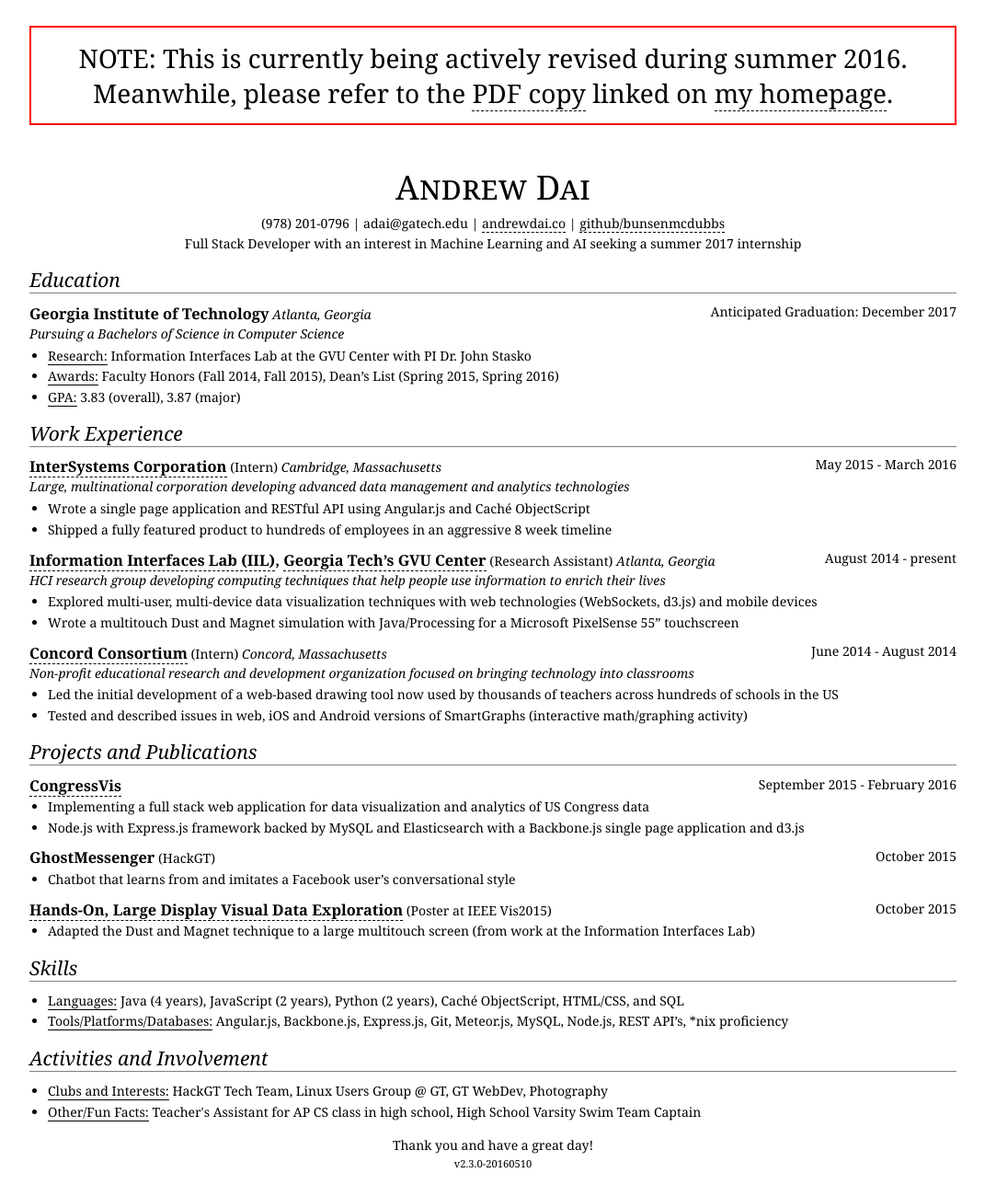
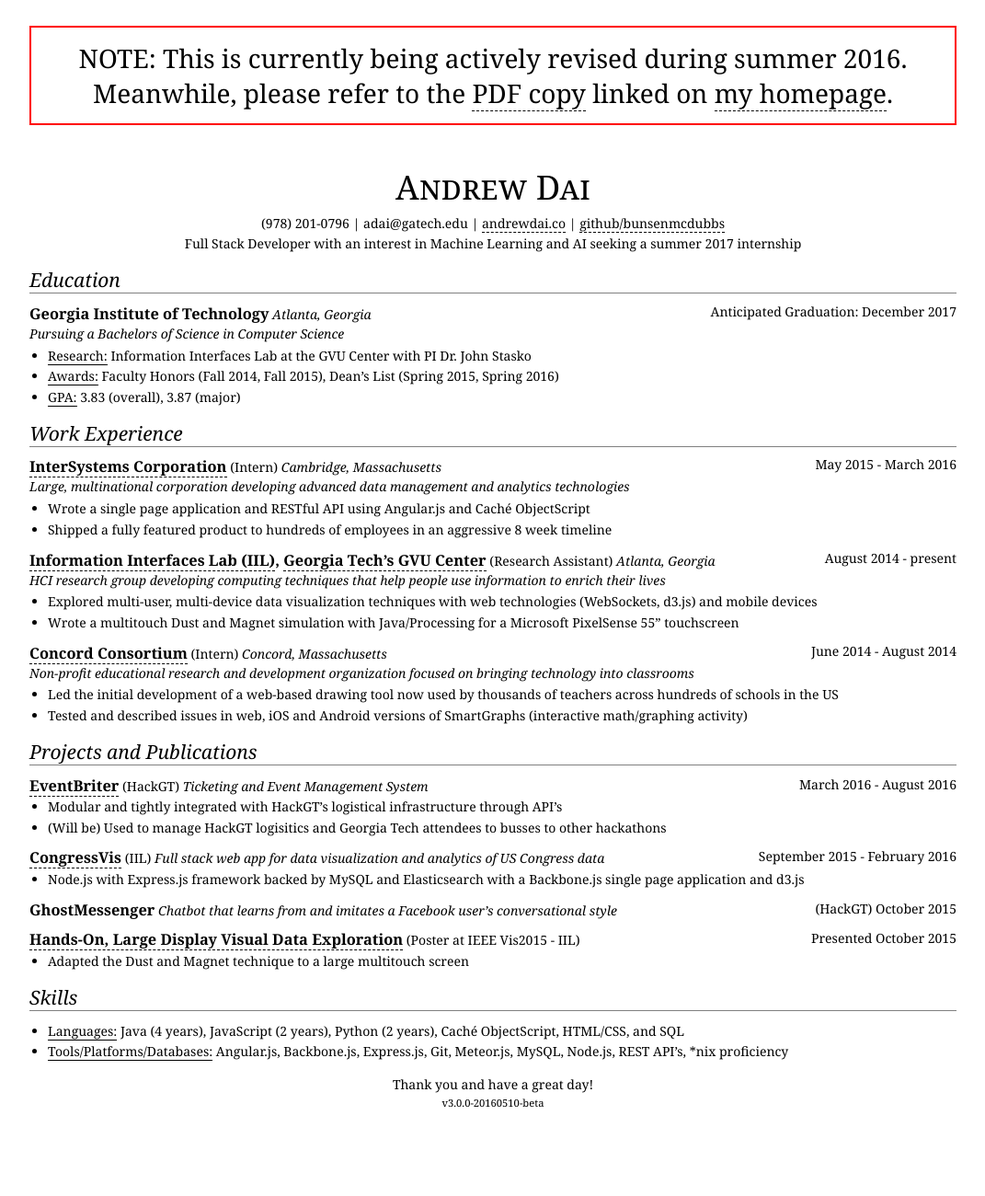
Before and after one commit to bunsenmcdubbs/bunsenmcdubbs.github.io, a Jekyll site: the page resume/index.html, which Jekyll copies as it is, in a window 1280 px wide. Shown: the whole page at 92% size, without its empty margins (104-1175 px from the left). Built offline with Jekyll 4.4.1, drawn with Linux system fonts in a browser that asks for light colours; after the commit the page ends 1234 px from its top, so only the background shows below that.

Commit message:
clean up projects and add eventbriter, also comment out activities section

```diff
--- a/resume/index.html
+++ b/resume/index.html
@@ -139,6 +139,7 @@
     </div>
   </section>
 
+
 <!--
 8888888b.                   d8b                   888
 888    888                                        888
@@ -155,11 +156,27 @@
     <h2>Projects and Publications</h2>
 
     <div class="entry">
+      <h3><a href="https://github.com/HackGT/EventBriter">EventBriter</a></h3>
+      <span class="role">HackGT</span>
+      <span class='des'>Ticketing and Event Management System</span>
+      <span class="date">March 2016 - August 2016</span>
+      <ul>
+        <li><p>Modular and tightly integrated with HackGT&rsquo;s
+          logistical infrastructure through API&rsquo;s</p></li>
+        <li><p>(Will be) Used to manage HackGT logisitics and Georgia Tech
+          attendees to busses to other hackathons</p></li>
+      </ul>
+    </div>
+
+    <div class="entry">
       <h3><a href="https://github.com/BunsenMcDubbs/congressvis">CongressVis</a></h3>
+      <span class="role">IIL</span>
+      <span class='des'>Full stack web app for data visualization
+      and analytics of US Congress data</span>
       <span class='date'>September 2015 - February 2016</span>
       <ul>
-        <li><p>Implementing a full stack web application for data visualization
-          and analytics of US Congress data</p></li>
+        <!-- <li><p>Implemented a full stack web application for data visualization
+          and analytics of US Congress data</p></li> -->
         <!-- <li><p>Investigating multi-device and multi-user collaboration in a
           browsing/discovery context for large, rich datasets</p></li> -->
         <li><p>Node.js with Express.js framework backed by MySQL and Elasticsearch
@@ -168,11 +185,14 @@
     </div>
 
     <div class="entry">
-      <h3>GhostMessenger</h3> (HackGT)
-      <span class='date'>October 2015</span>
+      <h3>GhostMessenger</h3>
+      <!-- <span class="role">for HackGT 2015</span> -->
+      <span class='des'>Chatbot that learns from and imitates
+        a Facebook user&rsquo;s conversational style</span>
+      <span class='date'>(HackGT) October 2015</span>
       <ul>
-        <li><p>Chatbot that learns from and imitates a Facebook
-          user&rsquo;s conversational style</p></li>
+        <!-- <li><p>Chatbot that learns from and imitates a Facebook
+          user&rsquo;s conversational style</p></li> -->
         <!-- <li><p>Modeled and prototyped a language model specific to short
           online chats</p></li>
         <li><p>Page scraped and parsed chat records to import and automatically
@@ -183,11 +203,11 @@
     <div class="entry">
       <h3><a href="http://andrewdai.co/dustandmagnet-presentation/#/">
           Hands-On, Large Display Visual Data Exploration</a></h3>
-      <span class="role">Poster at IEEE Vis2015</span>
-      <span class='date'>October 2015</span>
+      <span class="role">Poster at IEEE Vis2015 - IIL</span>
+      <span class='date'>Presented October 2015</span>
       <ul>
         <li><p>Adapted the Dust and Magnet technique to a large multitouch
-          screen (from work at the Information Interfaces Lab)</p></li>
+          screen</p></li>
       </ul>
     </div>
 
@@ -240,7 +260,7 @@
  d8888888888 Y88b.    Y88b.  888  Y8bd8P  888 Y88b.  888 Y8b.          X88
 d88P     888  "Y8888P  "Y888 888   Y88P   888  "Y888 888  "Y8888   88888P'
  -->
-  <section class="resume-activities">
+  <!-- <section class="resume-activities">
     <h2>Activities and Involvement</h2>
 
     <ul>
@@ -250,13 +270,29 @@
         Teacher's Assistant for AP CS class in high school,
         High School Varsity Swim Team Captain</p></li>
     </ul>
-  </section>
+
+    <div class="entry">
+      <h3>HackGT</h3>
+      <span class="role">Tech Team</span>
+      <span class='date'>December 2015 - present</span>
+      <ul>
+        <li><p>Designed and developed services for managing logistics and
+          also provided attendees an intuitive and consistent interface</p></li>
+        <li><p>Help manage server and backend infrastructure, particularly
+          relating to app deployment and maintainence</p></li>
+        <li><p>Plan and negotiate charter busses to bring attendees from other
+          universities</p></li>
+      </ul>
+    </div>
+
+  </section> -->
+
 </div>
 
 <footer>
   <!-- <small>References available upon request</small> -->
   <p>Thank you and have a great day!</p>
-  <small>v2.3.0-20160510</small>
+  <small>v3.0.0-20160510-beta</small>
 </footer>
 
 <script>
```
